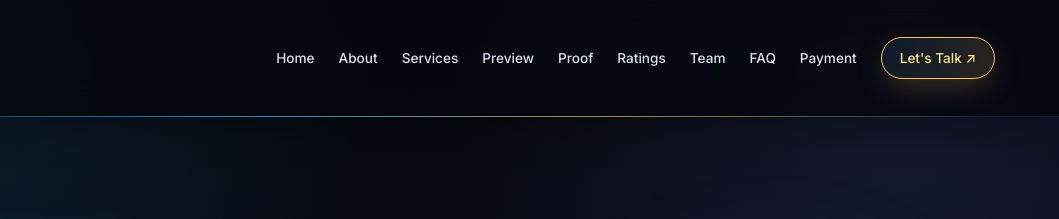
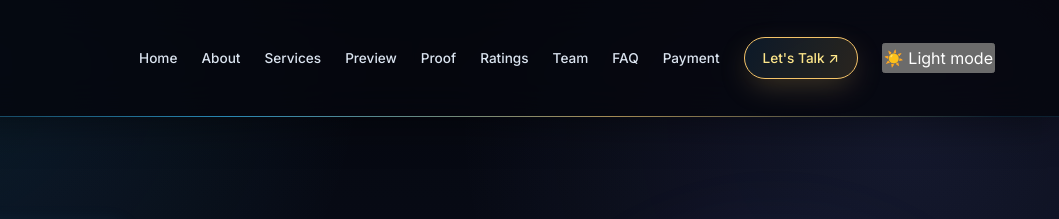
Before and after one commit to banarasitiffinservice/Infrictus, a plain HTML site: page index.html in a window 1280 px wide. Shown: the top 219 px of the page, 221-1280 px from the left. Drawn offline with nearby package versions, Linux system fonts and the light colour scheme.

Commit message:
Add theme toggle button in site header
Added a theme toggle button to switch between light and dark modes.

```diff
--- a/index.html
+++ b/index.html
@@ -47,7 +47,12 @@ aria-expanded="false">
 <a class="nav-cta" href="#contact">
 Let's Talk ↗
 </a>
-
+<!-- 1) Add this button inside .site-header, near the navigation/menu button -->
+<button class="theme-toggle" id="themeToggle" type="button"
+        aria-label="Switch to light mode" aria-pressed="false">
+  <span class="theme-icon" aria-hidden="true">☀️</span>
+  <span class="theme-label">Light mode</span>
+</button>
 </nav>
 
 </header>
@@ -83,13 +88,10 @@ graphic design — crafted with precision by
 <a class="btn btn-gold" href="#contact">
 Start a Project ↗
 </a>
-
 <a class="btn btn-ghost" href="#work">
 Explore Work ↓
 </a>
-
 </div>
-
 <div class="hero-trust">
 <span>Founder-led</span>
 <span>Detail-driven</span>
@@ -97,12 +99,6 @@ Explore Work ↓
 </div>
 
 </div>
-
-
-
-
-
-
     <div class="logo-frame">
       <img
         src="logo-bg.jpg"
@@ -110,15 +106,7 @@ Explore Work ↓
         class="infrictus-logo"
       >
     </div>
-
-
-
-
-
-
 </section>
-
-
 <!-- =====================================================
 ABOUT
 ===================================================== -->
```
